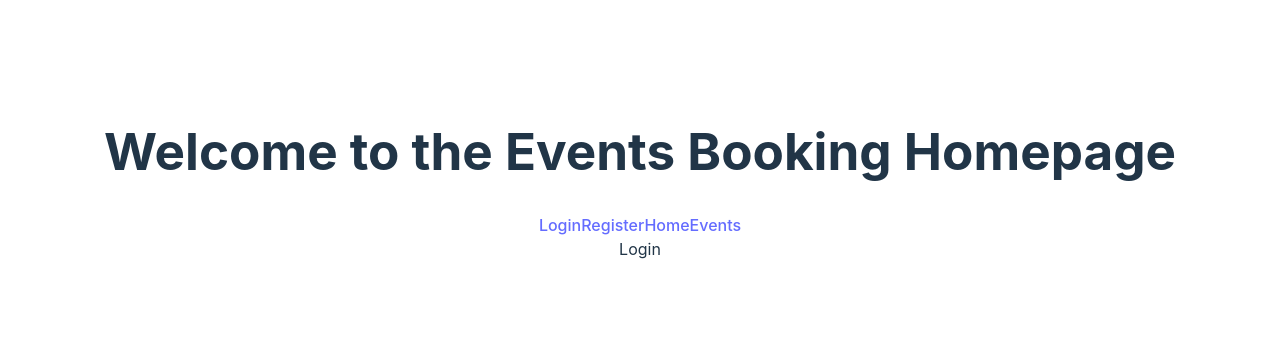
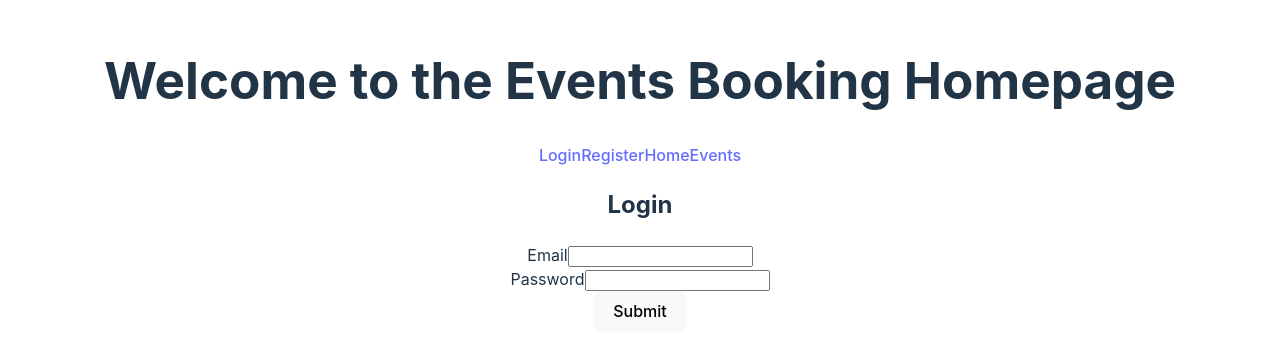
Before and after one commit to ehoversten/graphql_event_booking, a React (Vite) app in the folder client/: page /login in a window 1280 px wide. Shown: the part 225-580 px from the top of the page. Built offline with nearby package versions, Linux system fonts and the light colour scheme.

Commit message:
started working on login and registration request response logic

```diff
--- a/client/src/components/Auth/Login/Login.jsx
+++ b/client/src/components/Auth/Login/Login.jsx
@@ -1,8 +1,85 @@
-import React from 'react'
+import React, { useState } from 'react'
+import { useNavigate } from 'react-router-dom'
+import { useMutation } from '@apollo/client'
+import { LOGIN } from '../../../utils/mutations'
+import { GraphQLError } from 'graphql'
 
 function Login() {
+  const navigate = useNavigate();
+
+  const [loginFormData, setLoginFormData] = useState({
+    email: '',
+    password: ''
+  })
+
+  const [email, setEmail] = useState('');
+  const [password, setPassword] = useState('');
+
+  const [login, {error, loading}] = useMutation(LOGIN, {
+    variables: { loginInput: loginFormData }
+  })
+
+  if(loading) return (<h2>LOADING...</h2>)
+  if(error) return (<h2>Error: ${error}</h2>)
+
+  const handleChange = (event) => {
+    setLoginFormData({
+      ...loginFormData,
+      [event.target.name]: event.target.value
+    })
+  }
+
+  const handleSubmit = async (event) => {
+    event.preventDefault();
+
+    let loginInput = {
+      email: email,
+      password: password
+    }
+
+    try {
+      const { data } = await login({
+        variables: { loginInput: loginInput }
+      });
+      console.log("Login Data: ", data);
+
+      if(data.login.token) {
+        localStorage.setItem('id_token', data.login.token);
+      }
+
+      navigate('/events');
+    } catch (error) {
+      console.log('Error: ', error);
+      throw new GraphQLError('Login Failure');
+    }
+  }
+
+
   return (
-    <div>Login</div>
+    <div className="login-container">
+      <h2>Login</h2>
+      <form className="login-form" onSubmit={handleSubmit}>
+        <div className="form-control">
+          <label htmlFor="email">Email</label>
+          <input
+            type="email"
+            id="email"
+            value={email}
+            onChange={(e) => setEmail(e.target.value)}
+            />
+        </div>
+        <div className="form-control">
+          <label htmlFor="password">Password</label>
+          <input
+            type="password"
+            id="password"
+            value={password}
+            onChange={(e) => setPassword(e.target.value)}
+            />
+        </div>
+        <button type="submit">Submit</button>
+      </form>
+    </div>
   )
 }
 
--- a/client/src/components/Auth/Signup/Signup.jsx
+++ b/client/src/components/Auth/Signup/Signup.jsx
@@ -1,7 +1,11 @@
 import React, { useState, useRef, useEffect, createRef } from 'react';
-
+import { useNavigate } from 'react-router-dom';
+import { useMutation } from '@apollo/client';
+import { REGISTER } from '../../../utils/mutations';
+import { GraphQLError } from 'graphql';
 
 function Signup() {
+  const navigate = useNavigate();
   const [userFormData, setUserFormData] = useState({
     username: '',
     email: '',
@@ -20,18 +24,49 @@ function Signup() {
     userInputRef.current?.focus();
   }, []);
 
+  const [register, { error, loading }] = useMutation(REGISTER);
+
+  if(error) return (<h2>Error ${error}</h2>)
+  if(loading) return (<h2>LOADING...</h2>)
+
   const handleChange = (event) => {
     const { name, value } = event.target;
     setUserFormData({ ...userFormData, [name]: value })
   }
 
-  const handleSubmit = (event) => {
+  const handleSubmit = async (event) => {
     event.preventDefault();
     console.log("Submitting ");
 
     console.log("Username: ", userInputRef.current.value);
     console.log("Email: ", emailInputRef.current.value);
     console.log("Password: ", passInputRef.current.value);
+
+    // let userInput = {
+    //   username: userFormData.username,
+    //   email: userFormData.email,
+    //   password: userFormData.password
+    // }
+    let userInput = {
+      username: username,
+      email: email,
+      password: password
+    }
+
+    try {
+      const { data } = await register({
+        variables: { userInput: userInput }
+      });
+      console.log("New User: ", data);
+      if(data.register.token) {
+        localStorage.setItem('id_token', JSON.stringify(data.register.token))
+      }
+      navigate('/landing')
+    } catch (error) {
+      console.log("Error: ", error);
+      throw new GraphQLError("User Signup Failed")
+    }
+
   }
 
   return (
--- a/client/src/components/Landing/Landing.jsx
+++ b/client/src/components/Landing/Landing.jsx
@@ -4,10 +4,10 @@ import { GET_EVENTS, GET_EVENT } from '../../utils/queries';
 
 function Landing() {
 
-  // const {error, loading, data } = useQuery(GET_EVENTS);
+  const {error, loading, data } = useQuery(GET_EVENTS);
   // console.log("Response: ", data)
 
-  const { error, loading, data } = useQuery(GET_EVENT, { variables: { id: "66204ed0200991c2072b48c6"}})
+  // const { error, loading, data } = useQuery(GET_EVENT, { variables: { id: "66204ed0200991c2072b48c6"}})
   console.log("Data: ", data)
   console.log("Loading: ", loading)
   console.log("Error: ", error)
--- a/client/src/main.jsx
+++ b/client/src/main.jsx
@@ -7,6 +7,7 @@ import Login from './components/Auth/Login/Login.jsx';
 import Signup from './components/Auth/Signup/Signup.jsx';
 import './index.css';
 import Dashboard from './components/Dashboard/Dashboard.jsx';
+import Landing from './components/Landing/Landing.jsx';
 
 const router = createBrowserRouter([
   {
@@ -25,6 +26,10 @@ const router = createBrowserRouter([
       {
         path: 'events',
         element: <Dashboard />
+      },
+      {
+        path: 'landing',
+        element: <Landing />
       }
     ]
   }
--- a/client/src/utils/mutations.jsx
+++ b/client/src/utils/mutations.jsx
@@ -1 +1,27 @@
 import { gql } from '@apollo/client';
+
+export const LOGIN = gql`
+    mutation login($loginInput: LoginInput!) {
+        login(loginInput: $loginInput) {
+            token
+            user {
+                _id
+                username
+                email
+            }
+        }
+    }
+`
+
+export const REGISTER = gql`
+    mutation register($userInput: UserInput!) {
+        register(userInput: $userInput) {
+            token
+            user {
+                _id
+                username
+                email
+            }
+        }
+    }
+`
```
